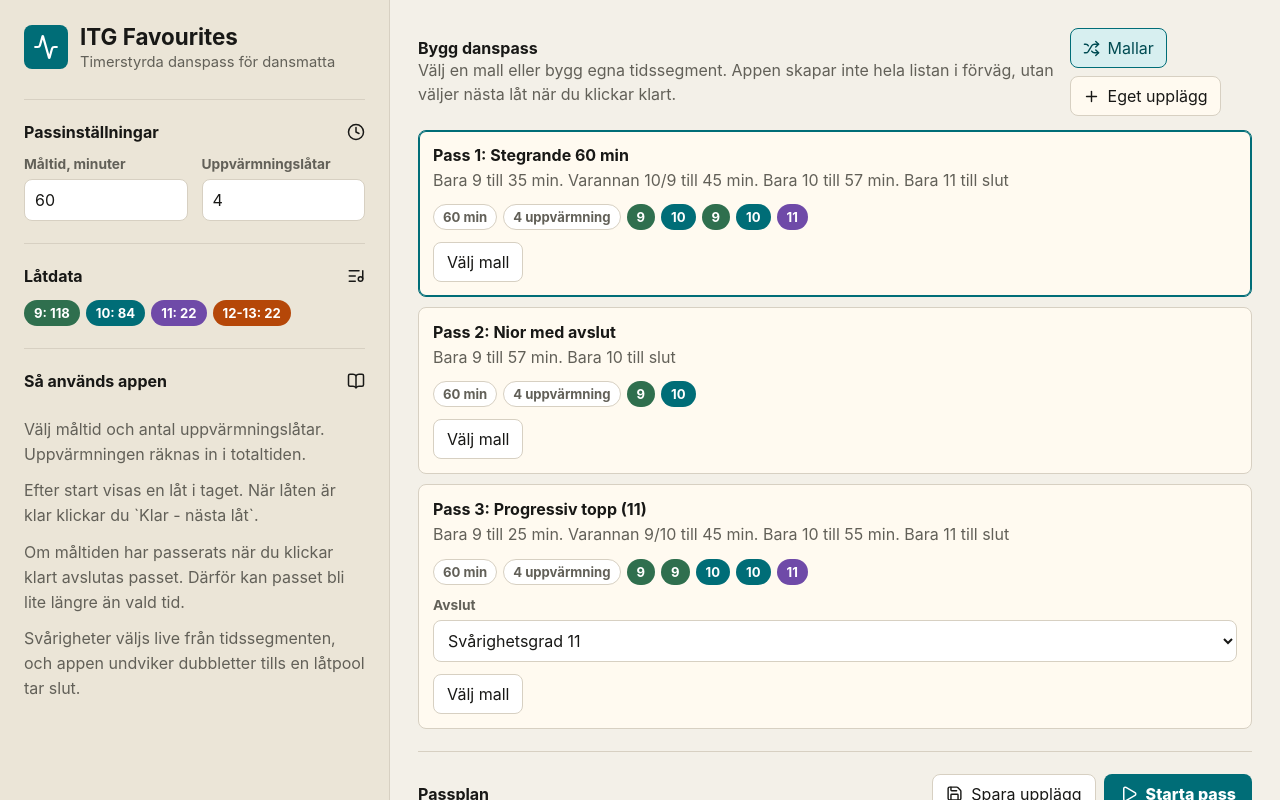
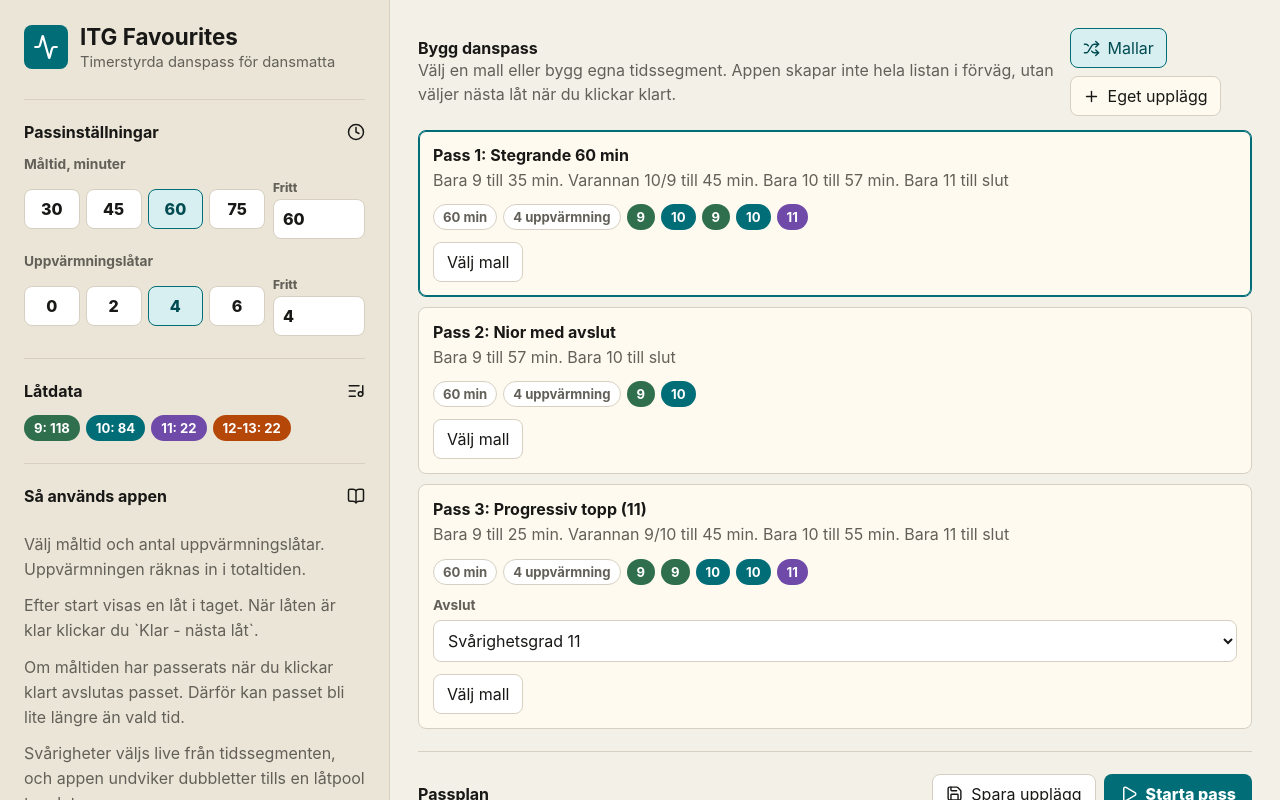
Before and after one commit to BaltaXYZ/app-ITG-favourites, a Next.js app: page / in a window 1280 px wide. Shown: the top 800 px of the page. Built offline with nearby package versions, Linux system fonts and the light colour scheme.

Commit message:
Add quick pass length presets

```diff
--- a/src/app/globals.css
+++ b/src/app/globals.css
@@ -126,6 +126,78 @@ button {
   display: grid;
   grid-template-columns: repeat(2, minmax(0, 1fr));
   gap: 14px;
+}
+
+.preset-control {
+  display: grid;
+  gap: 8px;
+  margin-top: 14px;
+}
+
+.preset-control:first-of-type {
+  margin-top: 0;
+}
+
+.preset-control > span {
+  color: var(--muted);
+  font-size: 0.86rem;
+  font-weight: 700;
+}
+
+.preset-row {
+  display: grid;
+  grid-template-columns: minmax(0, 1fr) 92px;
+  gap: 8px;
+  align-items: center;
+}
+
+.preset-buttons {
+  display: grid;
+  grid-template-columns: repeat(4, minmax(0, 1fr));
+  gap: 6px;
+}
+
+.preset-button {
+  min-height: 40px;
+  border: 1px solid var(--line);
+  border-radius: 8px;
+  background: var(--paper-strong);
+  color: var(--ink);
+  cursor: pointer;
+  font-weight: 800;
+}
+
+.preset-button[data-active="true"] {
+  border-color: var(--accent);
+  background: var(--accent-soft);
+  color: var(--accent-dark);
+}
+
+.custom-value {
+  display: grid;
+  gap: 4px;
+}
+
+.custom-value span {
+  color: var(--muted);
+  font-size: 0.75rem;
+  font-weight: 800;
+}
+
+.custom-value input {
+  min-height: 40px;
+  width: 100%;
+  border: 1px solid var(--line);
+  border-radius: 8px;
+  padding: 8px 9px;
+  background: var(--paper-strong);
+  color: var(--ink);
+  font-weight: 800;
+}
+
+.custom-value input[data-custom="true"] {
+  border-color: var(--accent);
+  box-shadow: inset 0 0 0 1px var(--accent);
 }
 
 .field {
@@ -491,6 +563,7 @@ button {
   }
 
   .form-grid,
+  .preset-row,
   .segment-row,
   .session-top {
     grid-template-columns: 1fr;
--- a/src/app/page.tsx
+++ b/src/app/page.tsx
@@ -51,6 +51,8 @@ const songs = songData.songs as Song[];
 const library = createSongLibrary(songs);
 const counts = countSongsByDifficulty(songs);
 const templates = PASS_TEMPLATES;
+const targetMinutePresets = [30, 45, 60, 75];
+const warmupSongPresets = [0, 2, 4, 6];
 
 const defaultWeights: Record<Difficulty, number> = {
   "9": 3,
@@ -344,28 +346,20 @@ export default function Home() {
             <h2>Passinställningar</h2>
             <Clock size={18} aria-hidden="true" />
           </div>
-          <div className="form-grid">
-            <label className="field">
-              <span>Mål­tid, minuter</span>
-              <input
-                inputMode="numeric"
-                pattern="[0-9]*"
-                type="text"
-                value={targetMinutes}
-                onChange={(event) => setTargetMinutes(Math.max(1, Number(event.target.value)))}
-              />
-            </label>
-            <label className="field">
-              <span>Uppvärmningslåtar</span>
-              <input
-                inputMode="numeric"
-                pattern="[0-9]*"
-                type="text"
-                value={warmupSongCount}
-                onChange={(event) => setWarmupSongCount(Math.max(0, Number(event.target.value)))}
-              />
-            </label>
-          </div>
+          <PresetInput
+            label="Mål­tid, minuter"
+            value={targetMinutes}
+            presets={targetMinutePresets}
+            minimum={1}
+            onChange={setTargetMinutes}
+          />
+          <PresetInput
+            label="Uppvärmningslåtar"
+            value={warmupSongCount}
+            presets={warmupSongPresets}
+            minimum={0}
+            onChange={setWarmupSongCount}
+          />
         </div>
 
         <div className="section">
@@ -462,6 +456,53 @@ export default function Home() {
         </div>
       </section>
     </main>
+  );
+}
+
+function PresetInput({
+  label,
+  value,
+  presets,
+  minimum,
+  onChange
+}: {
+  label: string;
+  value: number;
+  presets: number[];
+  minimum: number;
+  onChange: (value: number) => void;
+}) {
+  const isCustom = !presets.includes(value);
+
+  return (
+    <div className="preset-control">
+      <span>{label}</span>
+      <div className="preset-row">
+        <div className="preset-buttons">
+          {presets.map((preset) => (
+            <button
+              className="preset-button"
+              data-active={value === preset}
+              key={preset}
+              onClick={() => onChange(preset)}
+            >
+              {preset}
+            </button>
+          ))}
+        </div>
+        <label className="custom-value">
+          <span>Fritt</span>
+          <input
+            inputMode="numeric"
+            pattern="[0-9]*"
+            type="text"
+            value={value}
+            data-custom={isCustom}
+            onChange={(event) => onChange(Math.max(minimum, Number(event.target.value)))}
+          />
+        </label>
+      </div>
+    </div>
   );
 }
 
```
Also changed, not shown: 1 other file (tests, documents, lock files or other folders).
